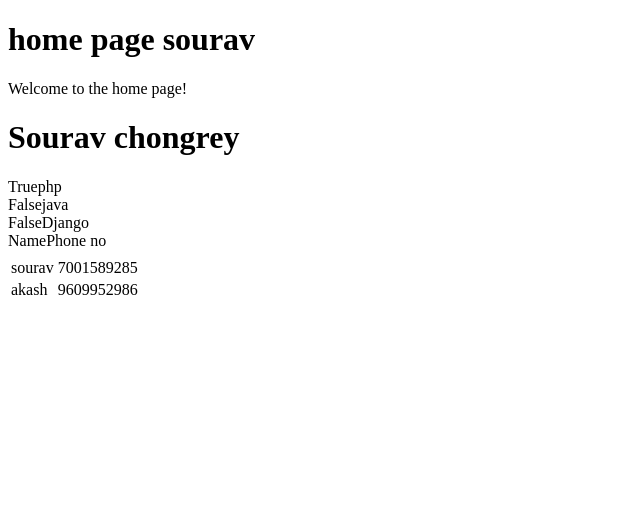
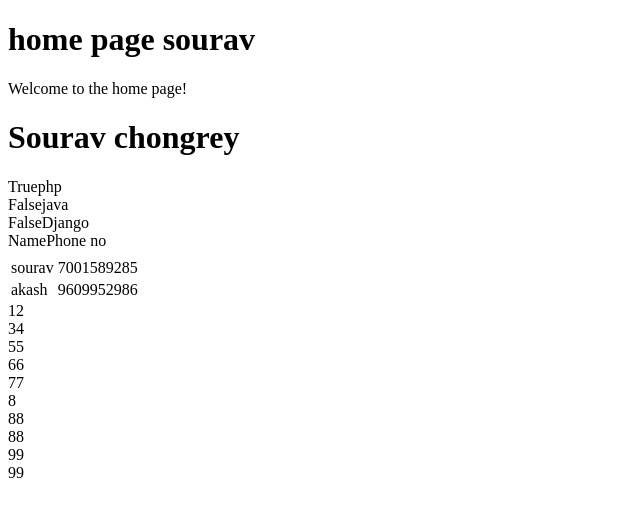
Before and after one commit to Sc-79/mysite, a Django app: page / in a window 1280 px wide. Shown: the top 517 px of the page, without its empty margins (0-640 px from the left). Run offline with Django 5.2, Linux system fonts and the light colour scheme.

Commit message:
for loop

```diff
--- a/mysite/views.py
+++ b/mysite/views.py
@@ -21,6 +21,7 @@ def home(request):
         'title': 'home page sourav',
         'name':'Sourav chongrey',
         'clist':['php', 'java','Django'],
+        'numbers':[12,34,55,66,77,8,88,88,99,99],
         'student_details':[
             {'name':'sourav', 'phone':7001589285},
             {'name':'akash', 'phone':9609952986}
--- a/templates/index.html
+++ b/templates/index.html
@@ -24,5 +24,8 @@
         </tr>
         {% endfor %}
     </table>
+    {% for n in numbers %}
+    <div>{{n}}</div>
+    {% endfor %}
 </body>
 </html>
```
